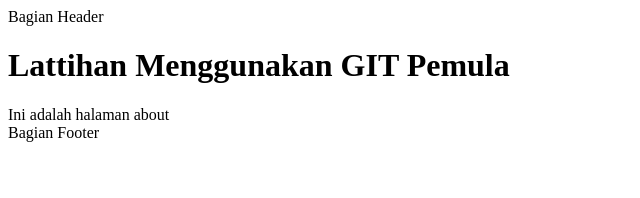
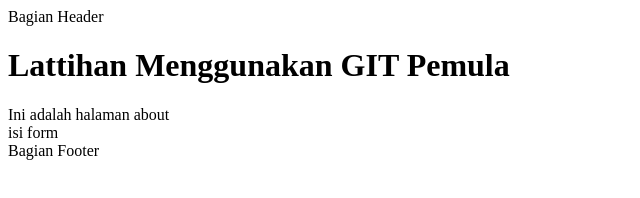
Before and after one commit to Syvee3/latihangit, a plain HTML site: page about.html in a window 1280 px wide. Shown: the whole page, without its empty margins (0-640 px from the left). Drawn offline with Linux system fonts and the light colour scheme.

Commit message:
menambah tag form pada about.html

```diff
--- a/about.html
+++ b/about.html
@@ -11,6 +11,7 @@
     <h1>Lattihan Menggunakan GIT Pemula</h1>
     <div>Ini adalah halaman about</div>
 
+    <form>isi form</form>
     <footer>Bagian Footer</footer>
 </body>
 </html>
```
